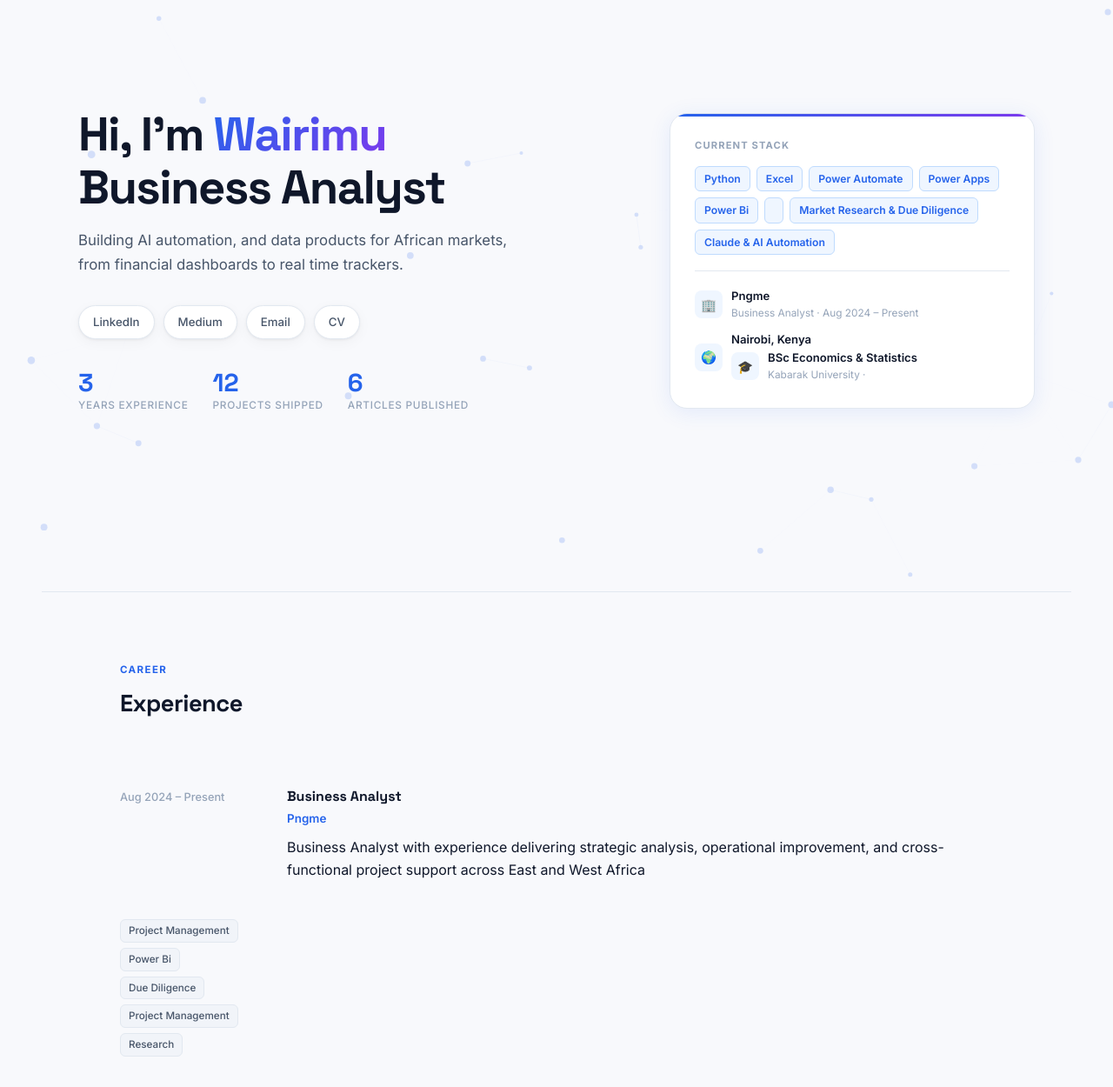
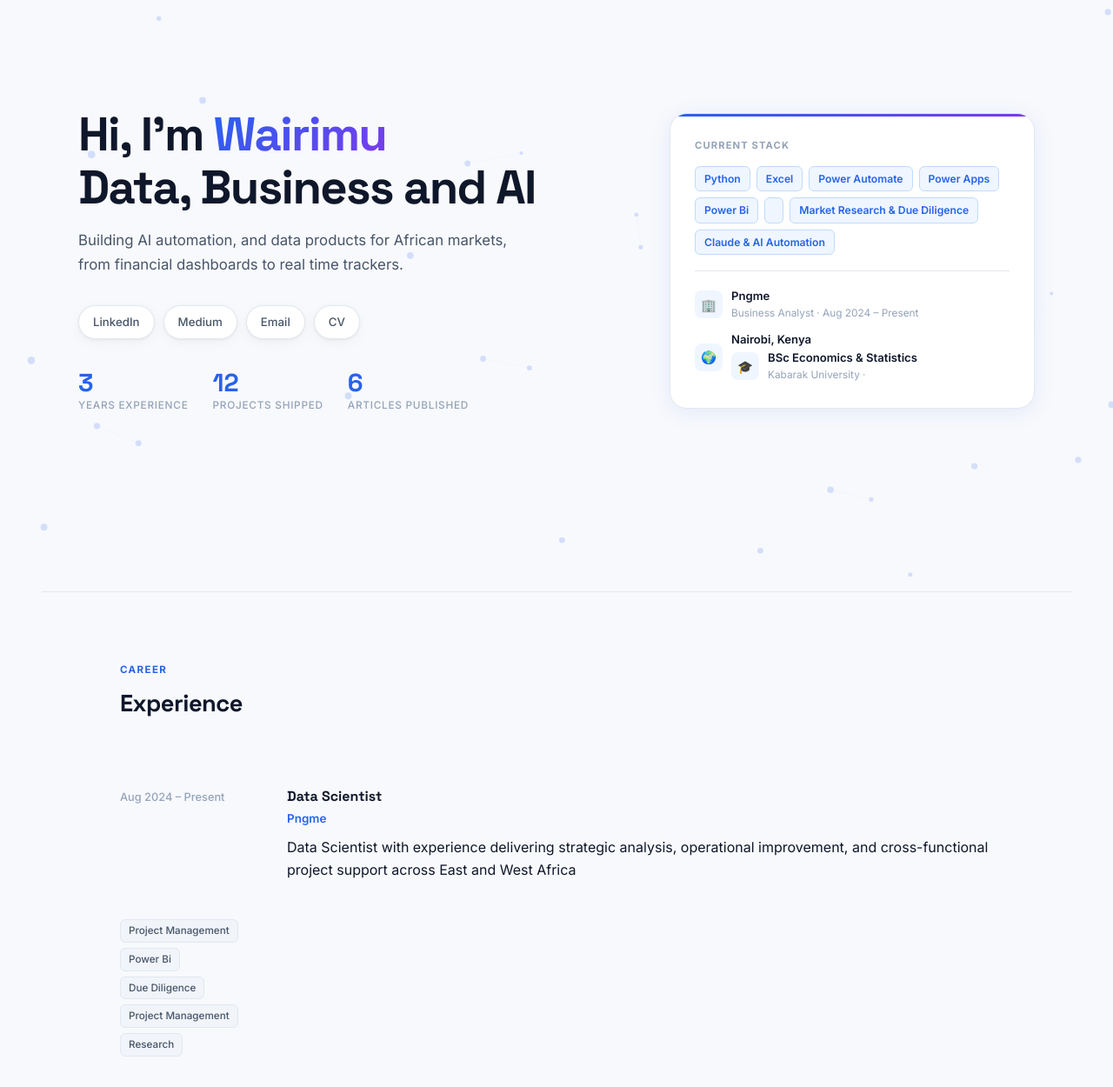
Before and after one commit to Wairimukimm/wairimukimm.github.io, a plain HTML site: page index.html in a window 1280 px wide. Shown: the part 120-1370 px from the top of the page at 87% size. Drawn offline with Linux system fonts and the light colour scheme.

Commit message:
Update index.html

```diff
--- a/index.html
+++ b/index.html
@@ -3,7 +3,7 @@
 <head>
 <meta charset="UTF-8"/>
 <meta name="viewport" content="width=device-width, initial-scale=1.0"/>
-<title>Wairimu Kimani | Business Analyst</title>
+<title>Wairimu Kimani | Data, Business and AI</title>
 <link href="https://fonts.googleapis.com/css2?family=Inter:wght@300;400;500;600;700&family=Space+Grotesk:wght@400;500;600;700&display=swap" rel="stylesheet"/>
 <style>
 /* ── TOKENS ── */
@@ -177,7 +177,7 @@ footer{text-align:center;padding:40px 48px;color:var(--text3);font-size:0.84rem;
   <div class="hero-inner">
     <div>
       <!-- <div class="hero-eyebrow"><span class="dot"></span>Available for new opportunities</div> -->
-      <h1>Hi, I'm <span class="accent">Wairimu</span><br>Business Analyst <br> </h1>
+      <h1>Hi, I'm <span class="accent">Wairimu</span><br> Data, Business and AI <br> </h1>
       <p class="hero-sub">Building AI automation, and data products for African markets, from financial dashboards to real time trackers.</p>
       <div class="hero-badges">
         <a href="https://www.linkedin.com/in/wairimu-k-99b75a1b1/" target="_blank" class="badge"> LinkedIn</a>
@@ -245,8 +245,8 @@ footer{text-align:center;padding:40px 48px;color:var(--text3);font-size:0.84rem;
     <div class="tl-item">
       <div class="tl-date">Aug 2024 – Present</div>
       <div class="tl-body">
-        <div class="tl-role">Business Analyst</div>
-        <div class="tl-company">Pngme</div> Business Analyst with experience delivering strategic analysis, operational improvement, and cross-functional project
+        <div class="tl-role">Data Scientist</div>
+        <div class="tl-company">Pngme</div> Data Scientist with experience delivering strategic analysis, operational improvement, and cross-functional project
 support across East and West Africa</div>
         <div class="tl-tags"><span class="tl-tag">Project Management</span><span class="tl-tag">Power Bi</span><span class="tl-tag">Due Diligence</span><span class="tl-tag">Project Management</span><span class="tl-tag">Research</span></div>
       </div>
```
